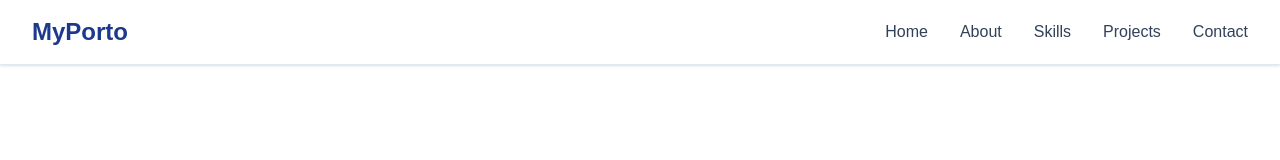
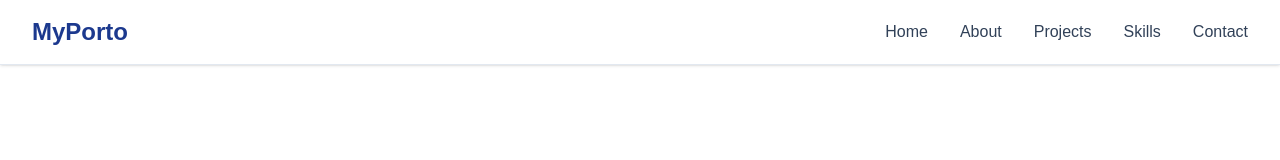
Before and after one commit to MuhamadFahriSalam/Myporto, a Next.js app: page / in a window 1280 px wide. Shown: the top 160 px of the page. Built offline with nearby package versions, Linux system fonts and the light colour scheme.

Commit message:
clear code

```diff
--- a/components/Navbar.tsx
+++ b/components/Navbar.tsx
@@ -21,14 +21,14 @@ export default function Navbar() {
           </li>
 
           <li>
-            <a href="#skills" className="text-slate-700 hover:text-blue-900 duration-300">
-              Skills
+            <a href="#projects" className="text-slate-700 hover:text-blue-900 duration-300">
+              Projects
             </a>
           </li>
 
           <li>
-            <a href="#projects" className="text-slate-700 hover:text-blue-900 duration-300">
-              Projects
+            <a href="#skills" className="text-slate-700 hover:text-blue-900 duration-300">
+              Skills
             </a>
           </li>
 
```
